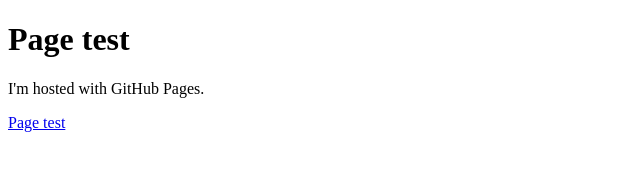
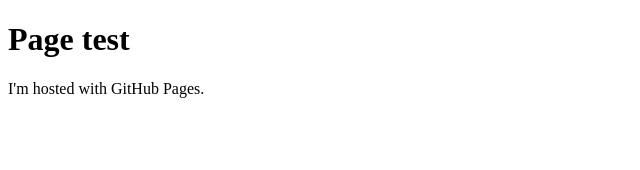
Before and after one commit to AM-ops/AM-ops.github.io, a plain HTML site: page page.html in a window 1280 px wide. Shown: the full height of the page, 0-640 px from the left. Drawn offline with Linux system fonts and the light colour scheme.

Commit message:
Update page.html

```diff
--- a/page.html
+++ b/page.html
@@ -3,6 +3,5 @@
 <body>
 <h1>Page test</h1>
 <p>I'm hosted with GitHub Pages.</p>
-<a href='/page.html'>Page test</a>
 </body>
 </html>
```
